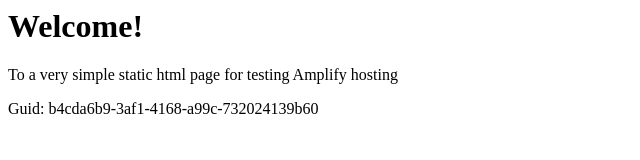
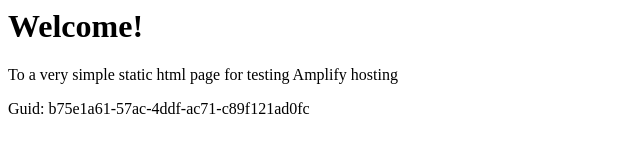
Before and after one commit to aws-aemilia-lhr/Github-PR-Commit-Integration-Test-DoNotTouch-GitHubWebhookPushCanaryTest-v1-preprod-eu-west-2, a website: page src/index.html in a window 1280 px wide. Shown: the full height of the page, 0-640 px from the left. Drawn offline with Linux system fonts and the light colour scheme.

Commit message:
commit from integ tests

```diff
--- a/src/index.html
+++ b/src/index.html
@@ -12,6 +12,6 @@
 <body>
     <h1>Welcome!</h1>
     <p>To a very simple static html page for testing Amplify hosting</p>
-    <p>Guid: b4cda6b9-3af1-4168-a99c-732024139b60</p></body>
+    <p>Guid: b75e1a61-57ac-4ddf-ac71-c89f121ad0fc</p></body>
 
 </html>
```
